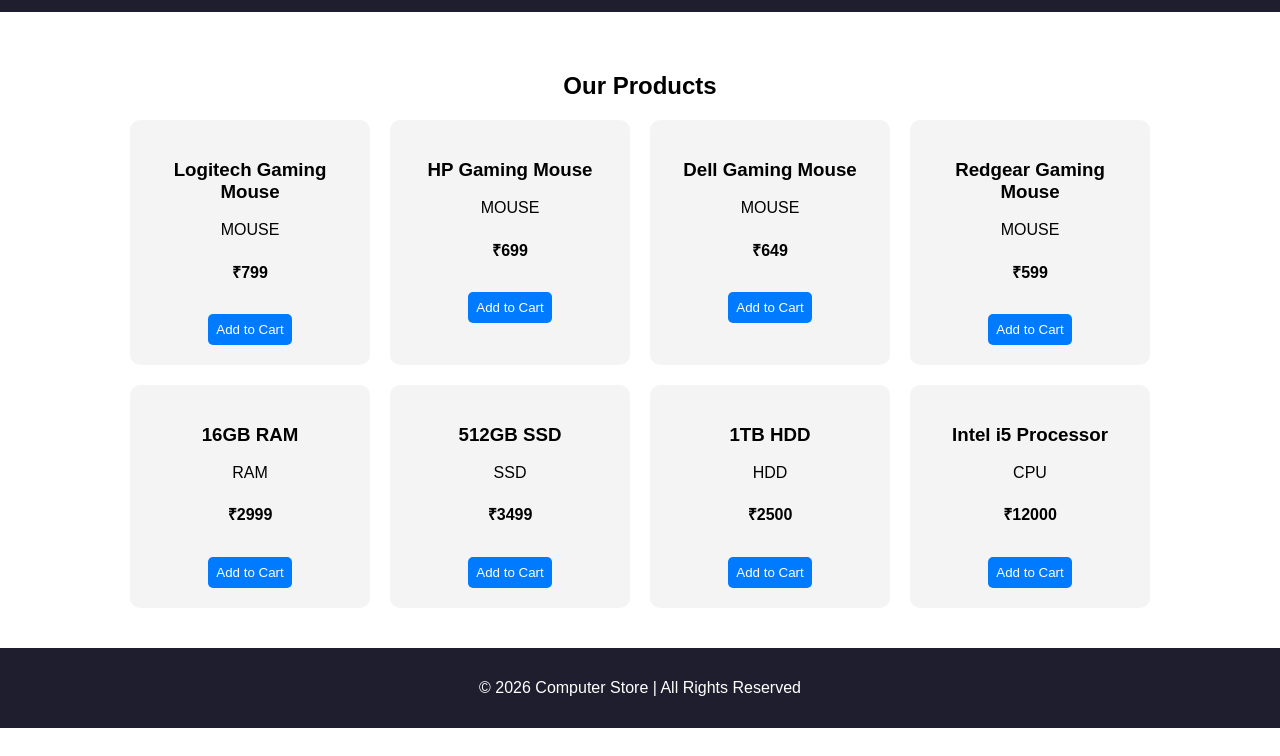
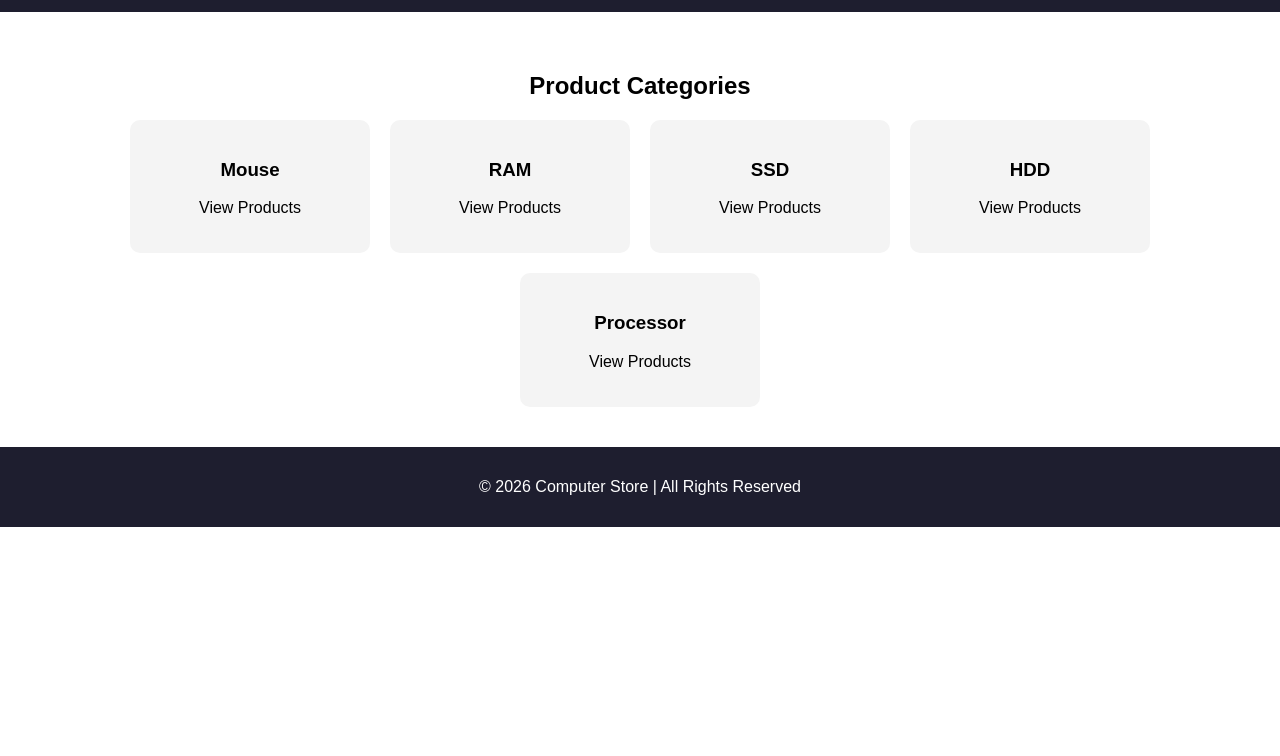
Before and after one commit to vikasrajput0112/computer-store-app, a plain HTML site: page frontend/products.html in a window 1280 px wide. Shown: the part 44-800 px from the top of the page. Drawn offline with Linux system fonts and the light colour scheme.

Commit message:
Update products.html

```diff
--- a/frontend/products.html
+++ b/frontend/products.html
@@ -19,10 +19,10 @@
 
 <!-- PRODUCTS SECTION -->
 <section class="products">
-    <h1>Our Products</h1>
+    <h1 id="page-title">Product Categories</h1>
 
     <div class="product-container" id="product-container">
-        <!-- Products will be injected by JS -->
+        <!-- Dynamic content -->
     </div>
 </section>
 
@@ -31,36 +31,45 @@
     <p>© 2026 Computer Store | All Rights Reserved</p>
 </footer>
 
-<!-- SCRIPT -->
 <script>
 
+// 🔹 All products
 const products = [
-    // 🖱️ Mouse Category
     { name: "Logitech Gaming Mouse", category: "mouse", price: "₹799" },
     { name: "HP Gaming Mouse", category: "mouse", price: "₹699" },
     { name: "Dell Gaming Mouse", category: "mouse", price: "₹649" },
     { name: "Redgear Gaming Mouse", category: "mouse", price: "₹599" },
 
-    // 💾 Other Products
     { name: "16GB RAM", category: "ram", price: "₹2999" },
     { name: "512GB SSD", category: "ssd", price: "₹3499" },
     { name: "1TB HDD", category: "hdd", price: "₹2500" },
     { name: "Intel i5 Processor", category: "cpu", price: "₹12000" }
 ];
 
-// 👉 Get category from URL
+// 🔹 Categories
+const categories = [
+    { name: "Mouse", key: "mouse" },
+    { name: "RAM", key: "ram" },
+    { name: "SSD", key: "ssd" },
+    { name: "HDD", key: "hdd" },
+    { name: "Processor", key: "cpu" }
+];
+
+// 🔹 Get URL param
 const params = new URLSearchParams(window.location.search);
 const selectedCategory = params.get("category");
 
-// 👉 Filter products
-const filteredProducts = selectedCategory
-    ? products.filter(p => p.category === selectedCategory)
-    : products;
+const container = document.getElementById("product-container");
+const title = document.getElementById("page-title");
 
-// 👉 Render products
-const container = document.getElementById("product-container");
+// 🔥 If category selected → show products
+if (selectedCategory) {
 
-filteredProducts.forEach(product => {
+    title.innerText = selectedCategory.toUpperCase() + " PRODUCTS";
+
+    const filtered = products.filter(p => p.category === selectedCategory);
+
+    filtered.forEach(product => {
         const div = document.createElement("div");
         div.className = "card";
 
@@ -74,6 +83,29 @@ filteredProducts.forEach(product => {
         container.appendChild(div);
     });
 
+} else {
+
+    // 🔥 Default → show categories
+    title.innerText = "Product Categories";
+
+    categories.forEach(cat => {
+        const div = document.createElement("div");
+        div.className = "card";
+        div.style.cursor = "pointer";
+
+        div.innerHTML = `
+            <h3>${cat.name}</h3>
+            <p>View Products</p>
+        `;
+
+        div.onclick = () => {
+            window.location.href = "products.html?category=" + cat.key;
+        };
+
+        container.appendChild(div);
+    });
+}
+
 </script>
 
 </body>
```
Lines whose indentation alone changed are shown as unchanged.
